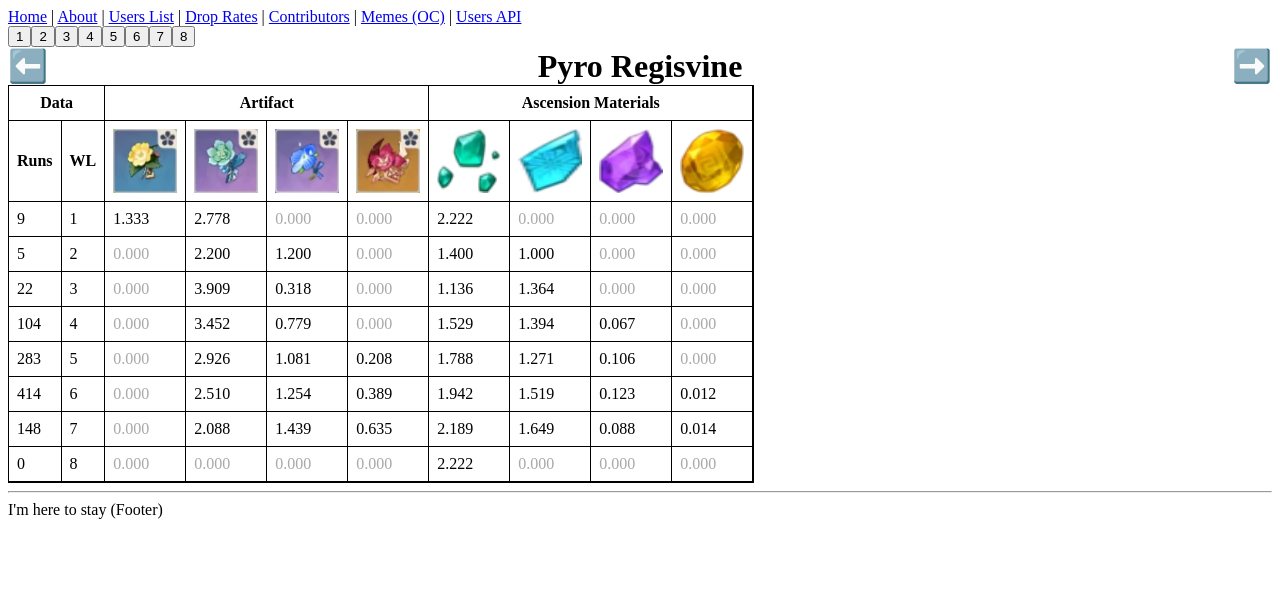
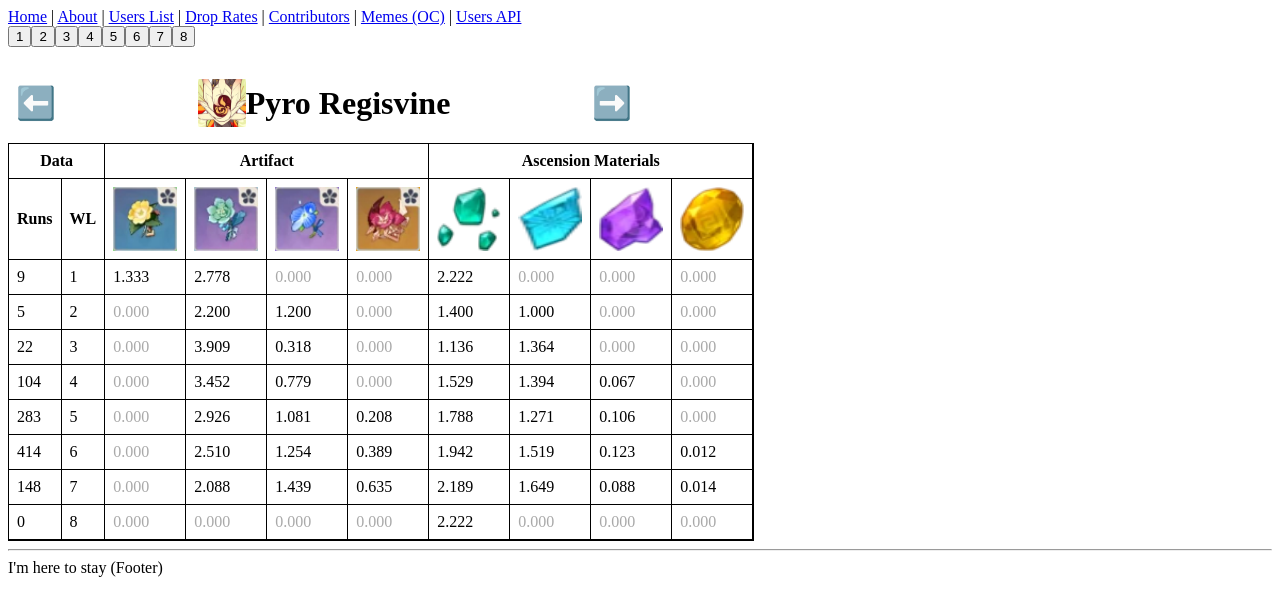
Before and after one commit to suvam0451/paimap-frontend, a Next.js app: page /droprates in a window 1280 px wide. Shown: the top 616 px of the page. Built offline with nearby package versions, Linux system fonts and the light colour scheme.

Commit message:
chore(wrapping up): Merging up compelted tab switching feature

```diff
--- a/components/ReactTableExample.tsx
+++ b/components/ReactTableExample.tsx
@@ -11,15 +11,22 @@ import {
 import {set_dropratePrefs, get_dropratePrefs} from "../interface/localStorage"
 import {CircularNavMap, INavMap} from "../utility/algorithms"
 
-type ITableDecorator =
-    IGenshinTableProvider
-    & {
+type ITableDecorator = IGenshinTableProvider & {
+    modifiedData: any
     title: string, worldLevelConfig: boolean[], navigationMap: Map<number, INavMap<number>>,
     NavigationID: number,
     setNavigationID: React.Dispatch<React.SetStateAction<number>>
 }
 
-function TableGenerator({columns, data, title, navigationMap, NavigationID, setNavigationID}: ITableDecorator) {
+function TableGenerator({
+                            columns,
+                            data,
+                            iconCSS,
+                            title,
+                            navigationMap,
+                            NavigationID,
+                            setNavigationID
+                        }: ITableDecorator) {
     const {
         getTableProps,
         getTableBodyProps,
@@ -39,11 +46,18 @@ function TableGenerator({columns, data, title, navigationMap, NavigationID, setN
     }
 
     return <>
+        <div className={"droprate_container"}>
+            <div className={"header"}>
                         <span className={"inline"}>
             <button className={"crit prevbutton"} onClick={navigatePrev}/>
+            <div className={"mid"}>
+                <div className={`ico small ${iconCSS}`}/>
                 <h1 className={"mid"}>{title}</h1>
+            </div>
             <button className={"crit nextbutton"} onClick={navigateNext}/>
         </span>
+            </div>
+            <div className={"content"}>
                 <table {...getTableProps()} >
                     <thead>
                     {headerGroups.map(headerGroup => (
@@ -72,6 +86,8 @@ function TableGenerator({columns, data, title, navigationMap, NavigationID, setN
                         })}
                     </tbody>
                 </table>
+            </div>
+        </div>
     </>
 }
 
@@ -157,6 +173,8 @@ export default function DroprateTableView() {
         <WorldLevelController settings={worldLevelSelection} updateSettings={setWorldLevelSelection}
                               updateChanged={setChanged}/>
         <TableGenerator columns={currentDataHandle.columns} data={data_handle}
+                        modifiedData={data_handle}
+                        iconCSS={currentDataHandle.iconCSS}
                         title={currentDataHandle.name}
                         worldLevelConfig={worldLevelSelection} navigationMap={navMap} setNavigationID={setTableIndex}
                         NavigationID={tableIndex} name={currentDataHandle.name} id={currentDataHandle.id}/>
--- a/data/dummyData.ts
+++ b/data/dummyData.ts
@@ -142,7 +142,7 @@ export const CRYO_REGISVINE = [
         asc3: 0.000,
         asc4: 0.000,
         asc5: 1.750
-    },{
+    }, {
         col1: 19,
         col2: 4,
         art1: 0.000,
@@ -190,6 +190,18 @@ export const CRYO_REGISVINE = [
         asc3: 0.170,
         asc4: 0.000,
         asc5: 2.670
+    }, {
+        col1: 0,
+        col2: 8,
+        art1: 0.000,
+        art2: 0.000,
+        art3: 0.000,
+        art4: 0.000,
+        asc1: 0.000,
+        asc2: 0.000,
+        asc3: 0.000,
+        asc4: 0.000,
+        asc5: 0.000
     },
 ]
 
--- a/pages/memes.tsx
+++ b/pages/memes.tsx
@@ -0,0 +1,3 @@
+export default function MemesPage() {
+    return (<></>)
+}
--- a/styles/containers.scss
+++ b/styles/containers.scss
@@ -15,3 +15,13 @@
   overflow: hidden;
   z-index: -1;
 }
+
+.droprate_container {
+  width: 50%;
+  > .header {
+    margin: 2rem 0.5rem 1rem 0.5rem;
+  }
+  > .content {
+
+  }
+}
--- a/styles/crit-fancy.scss
+++ b/styles/crit-fancy.scss
@@ -9,6 +9,7 @@
 }
 .mid {
   margin: auto;
+  display: flex;
 }
 
 .crit.nextbutton {
--- a/styles/genshin-assets.scss
+++ b/styles/genshin-assets.scss
@@ -1,6 +1,10 @@
 // Assets for genshin are in a dedicated folder
 $asset_path: "../public/assets/genshin/";
 $ext: ".webp"; // Try to use same extension for files
+
+@function new_boss($filename) {
+  @return  $AP_bosses + $filename + $ext;
+}
 
 // AP: Asset Path
 $AP_artifacts: $asset_path + "artifacts/";
@@ -25,3 +29,10 @@ $ascension_orange: $AP_ascension + "5Star" + $ext;
 $talentMat_copper: $AP_talentUp + "Copper" + $ext;
 $talentMat_silver: $AP_talentUp + "Silver" + $ext;
 $talentMat_gold: $AP_talentUp + "Gold" + $ext;
+
+// Elite Bosses
+$boss_1001: new_boss("Pyro_Regisvine");
+$boss_1002: new_boss("Cryo_Regisvine");
+$boss_1003: new_boss("Oceanid");
+$boss_1004: new_boss("Geo_Hypostasis");
+$boss_1005: new_boss("Electro_Hypostatis");
--- a/styles/genshin-ico.scss
+++ b/styles/genshin-ico.scss
@@ -2,6 +2,15 @@
   height: 64px;
   width: 64px;
   background-size: 100% 100%;
+
+  &.small {
+    height: 48px;
+    width: 48px;
+  }
+  &.tiny {
+    height: 32px;
+    width: 32px;
+  }
 
   &.artifact {
     &.green {
@@ -42,4 +51,14 @@
       background-image: url($ascension_orange);
     }
   }
+
+  &.boss_1001 {
+    background-image: url($boss_1001);
+  }
+  &.boss_1002 {
+    background-image: url($boss_1002);
+  }
+  &.boss_1004 {
+    background-image: url($boss_1004)
+  }
 }
--- a/styles/react-table.scss
+++ b/styles/react-table.scss
@@ -7,6 +7,7 @@
 table {
   border-spacing: 0;
   border: 1px solid black;
+  width: 100%;
 
   tr {
     :last-child {
--- a/templates/tableFormatExport.tsx
+++ b/templates/tableFormatExport.tsx
@@ -13,7 +13,8 @@ export type IGenshinTableProvider = {
     columns: any
     data: any,
     name: string,
-    id: number
+    id: number,
+    iconCSS: string
 }
 
 function WorldBossColumnTemplate(artifact_tmpl: any, ascension_tmpl: any) {
@@ -42,29 +43,29 @@ function ArtifactDungeonColumnTemplate() {
 
 const WORLD_BOSS_DROP_TABLE_SCHEMA = [...WorldBossColumnTemplate(artifactColumnGen_01, ascensionColumnGen)]
 
-function GenerateBundle(columns: any, data: any, name: string, id: number): IGenshinTableProvider {
-    return {columns: columns, data: data, name: name, id: id}
+function GenerateBundle(columns: any, data: any, name: string, id: number, iconCSS: string): IGenshinTableProvider {
+    return {columns: columns, data: data, name: name, id: id, iconCSS: iconCSS}
 }
 
 // ---------------------------------------------------
 // const COLUMNS_PYRO_REGISVINE = [...WorldBossColumnTemplate(artifactColumnGen_01, ascensionColumnGen)]
 export const TMPL_PYRO_REGISVINE = GenerateBundle(WORLD_BOSS_DROP_TABLE_SCHEMA, PYRO_REGISVINE_DATA,
-    "Pyro Regisvine", 1001)
+    "Pyro Regisvine", 1001, "boss_1001")
 
 export const TMPL_CRYO_REGISVINE = GenerateBundle(WORLD_BOSS_DROP_TABLE_SCHEMA, CRYO_REGISVINE,
-    "Cryo Regisvine", 1002)
+    "Cryo Regisvine", 1002, "boss_1002")
 
 // --------------------------------------------------
 const COLUMNS_ANEMO_HYPOSTASIS = [...WorldBossColumnTemplate(artifactColumnGen_01, ascensionColumnGen)]
 export const TMPL_ANEMO_HYPOSTASIS = GenerateBundle(COLUMNS_ANEMO_HYPOSTASIS, ANEMO_HYPOSTASIS,
-    "Anemo Hypostasis", 1004)
+    "Anemo Hypostasis", 1004, "boss_1004")
 
 // ---------------------------------------------------
 const COLUMNS_FORSAKEN_RIFT = [...TalentDungeonColumnTemplate()]
 export const TMPL_FORSAKEN_RIFT = GenerateBundle(COLUMNS_FORSAKEN_RIFT, FORSAKEN_RIFT_DATA,
-    "Forsaken Rift", 4001)
+    "Forsaken Rift", 4001, "dungeon_4001")
 
 // --------------------------------------------------
 const COLUMNS_VALLEY_OF_REMEMBRANCE = [...ArtifactDungeonColumnTemplate()]
 export const TMPL_VALLEY_OF_REMEMBRANCE = GenerateBundle(COLUMNS_VALLEY_OF_REMEMBRANCE, VALLEY_OF_REMEMBRANCE,
-    "Valley of Rememberance", 2003)
+    "Valley of Rememberance", 2003, "dungeon_2003")
```
Lines whose indentation alone changed are shown as unchanged.
